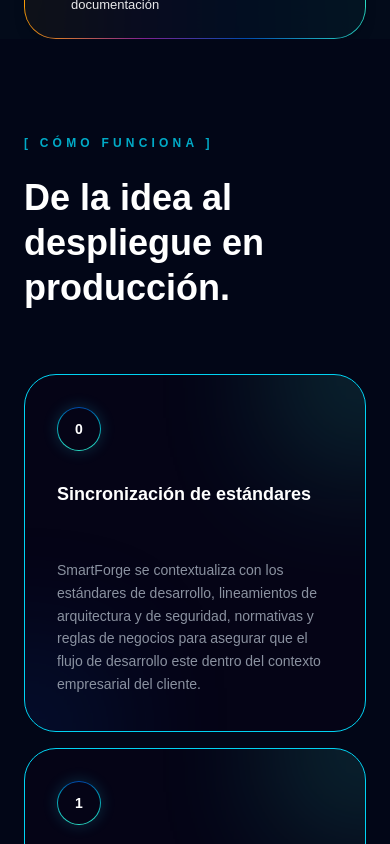
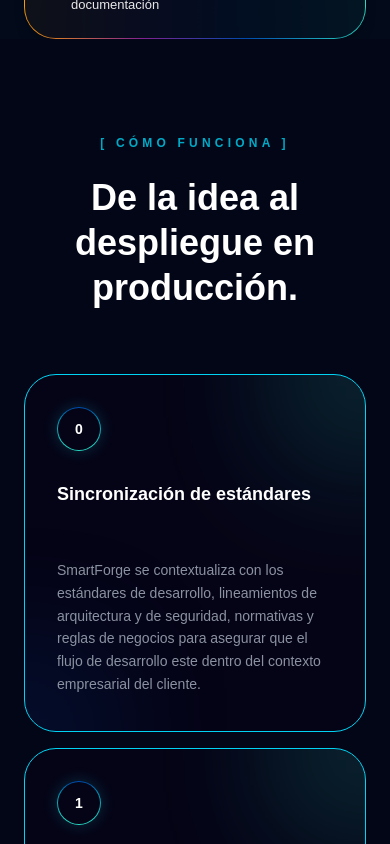
Before and after one commit to Juanith0xx/smartforge, a React (Vite) app: page / in a window 390 px wide. Shown: the part 3820-4664 px from the top of the page. Built offline with nearby package versions, Linux system fonts and the light colour scheme.

Commit message:
update v8

```diff
--- a/src/components/ProcessSection.jsx
+++ b/src/components/ProcessSection.jsx
@@ -33,16 +33,19 @@ const ProcessSection = () => {
     <section id="como-funciona" className="py-24 relative overflow-hidden bg-[#020617]">
       <div className="max-w-[1400px] mx-auto px-6 relative z-10">
 
-        <p className="text-cyan-400 text-xs tracking-[0.35em] uppercase mb-6 font-bold opacity-80">
-          [ CÓMO FUNCIONA ]
-        </p>
+        {/* CONTENEDOR CENTRADO */}
+        <div className="text-center mb-16">
+            <p className="text-cyan-400 text-xs tracking-[0.35em] uppercase mb-6 font-bold opacity-80">
+            [ CÓMO FUNCIONA ]
+            </p>
 
-        <h2 className="text-4xl md:text-5xl lg:text-6xl font-bold text-white leading-tight max-w-3xl mb-16">
-          De la idea al<br />despliegue en producción.
-        </h2>
+            <h2 className="text-4xl md:text-5xl lg:text-6xl font-bold text-white leading-tight max-w-4xl mx-auto">
+            De la idea al<br />despliegue en producción.
+            </h2>
+        </div>
 
-        {/* CARDS GRID ACTUALIZADO */}
-        <div className="grid grid-cols-1 sm:grid-cols-2 lg:grid-cols-5 gap-4 lg:gap-6 mt-16">
+        {/* CARDS GRID */}
+        <div className="grid grid-cols-1 sm:grid-cols-2 lg:grid-cols-5 gap-4 lg:gap-6">
           {steps.map((step) => (
             <div
               key={step.id}
@@ -53,7 +56,6 @@ const ProcessSection = () => {
                 min-h-[340px]
                 bg-[#050416]
                 overflow-hidden
-                /* MODIFICACIÓN AQUÍ: Borde cyan-400 para móvil, borde original para sm y superiores */
                 border border-cyan-400 sm:border-white/5
                 transition-all duration-500
                 hover:translate-y-[-8px]
@@ -82,16 +84,16 @@ const ProcessSection = () => {
                 </div>
               </div>
 
-              {/* TÍTULO CON ALTURA MÍNIMA PARA ALINEAR TODO EL GRID */}
+              {/* TÍTULO */}
               <div className="relative min-h-[60px] mb-4 flex items-start">
                 <h3 className="text-white font-bold text-lg leading-tight group-hover:text-cyan-400 transition-colors">
                   {step.title}
                 </h3>
               </div>
 
-              {/* TEXTO DESCRIPTIVO CON ALTURA MÍNIMA */}
+              {/* TEXTO DESCRIPTIVO */}
               <div className="relative min-h-[140px]">
-                <p className="text-gray-400 text-[14px] leading-relaxed font-normal opacity-90 group-hover:opacity-100 transition-opacity">
+                <p className="text-gray-400 text-[14px] leading-relaxed font-normal opacity-90 group-hover:opacity-100 transition-opacity text-left">
                   {step.text}
                 </p>
               </div>
```
